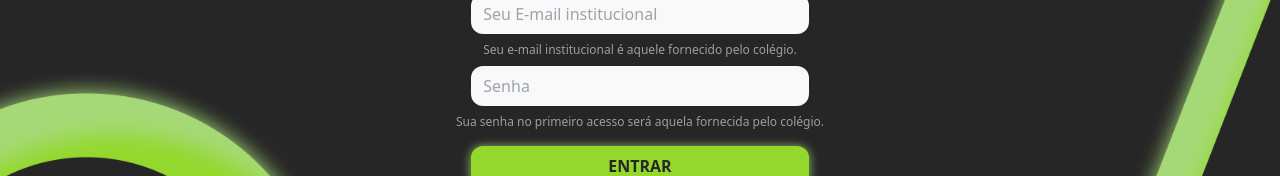
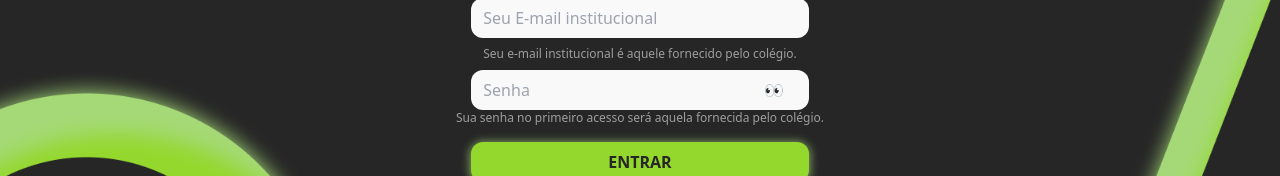
Before and after one commit to DanielCatania/grana-da-feira, a Next.js app: page /login in a window 1280 px wide. Shown: the part 542-718 px from the top of the page. Built offline with nearby package versions, Linux system fonts and the light colour scheme.

Commit message:
feat: add PasswordInput component for enhanced password handling in forms

```diff
--- a/app/(public)/change-password/ChangePasswordForm.tsx
+++ b/app/(public)/change-password/ChangePasswordForm.tsx
@@ -1,6 +1,7 @@
 "use client";
 import Button from "@/components/Button";
 import Input from "@/components/Input";
+import PasswordInput from "@/components/Input/Password";
 import safeFetch from "@/utils/safeFetch";
 import { useRouter } from "next/navigation";
 import { useState } from "react";
@@ -49,20 +50,10 @@ export default function ChangePasswordForm() {
         className="flex flex-col items-center gap-2"
         onSubmit={handleSubmit}
       >
-        <label htmlFor="password" className="sr-only">
-          Digite sua senha
-        </label>
-        <Input
-          type="password"
-          placeholder="Nova senha"
-          id="password"
-          required
+        <PasswordInput
+          desc="Sua senha deve ser diferente de sua senha padrão."
           state={{ value: password, set: setPassword }}
-          aria-describedby="passwordDesc"
         />
-        <p id="passwordDesc" className="text-xs text-neutral text-center">
-          Sua senha deve ser diferente de sua senha padrão.
-        </p>
         <p className="text-xs font-extrabold text-secondary-150">
           {formErrors}
         </p>
--- a/app/(public)/login/page.tsx
+++ b/app/(public)/login/page.tsx
@@ -7,6 +7,7 @@ import Button from "@/components/Button";
 import { loginSchema } from "@/validation/loginSchema";
 import { useRouter } from "next/navigation";
 import safeFetch from "@/utils/safeFetch";
+import PasswordInput from "@/components/Input/Password";
 
 export default function Login() {
   const router = useRouter();
@@ -81,20 +82,10 @@ export default function Login() {
         <p id="emailDesc" className="text-xs text-neutral">
           Seu e-mail institucional é aquele fornecido pelo colégio.
         </p>
-        <label htmlFor="password" className="sr-only">
-          Digite sua senha
-        </label>
-        <Input
-          type="password"
-          placeholder="Senha"
-          id="password"
-          required
+        <PasswordInput
+          desc="Sua senha no primeiro acesso será aquela fornecida pelo colégio."
           state={{ value: password, set: setPassword }}
-          aria-describedby="passwordDesc"
         />
-        <p id="passwordDesc" className="text-xs text-neutral text-center">
-          Sua senha no primeiro acesso será aquela fornecida pelo colégio.
-        </p>
         <p className="text-xs font-extrabold text-secondary-150">
           {formErrors}
         </p>
--- /dev/null
+++ b/components/Input/Password/index.tsx
@@ -0,0 +1,35 @@
+import { useState } from "react";
+import Input, { InputProps } from "..";
+
+type PasswordInputProps = InputProps<string> & { desc: string };
+
+export default function PasswordInput({ state, desc }: PasswordInputProps) {
+  const [showPassword, setShowPassword] = useState(false);
+  return (
+    <div className="relative w-full flex flex-col items-center">
+      <label htmlFor="password" className="sr-only">
+        Digite sua senha
+      </label>
+      <Input
+        type={showPassword ? "text" : "password"}
+        placeholder="Senha"
+        id="password"
+        required
+        state={state}
+        aria-describedby="passwordDesc"
+      />
+      <p id="passwordDesc" className="text-xs text-neutral text-center">
+        {desc}
+      </p>
+      <button
+        type="button"
+        onClick={() => {
+          setShowPassword(!showPassword);
+        }}
+        className="absolute right-10 top-[15%] select-none"
+      >
+        {showPassword ? "🫣" : "👀"}
+      </button>
+    </div>
+  );
+}
--- a/components/Input/index.tsx
+++ b/components/Input/index.tsx
@@ -1,4 +1,4 @@
-type InputProps<T extends string | number> = Omit<
+export type InputProps<T extends string | number> = Omit<
   React.InputHTMLAttributes<HTMLInputElement>,
   "value"
 > & {
```
